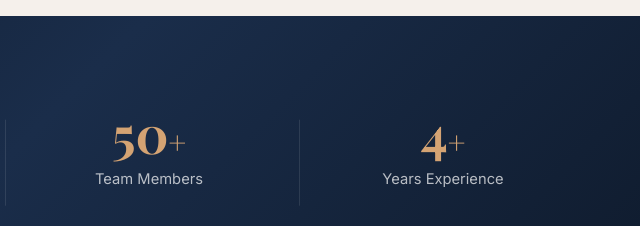
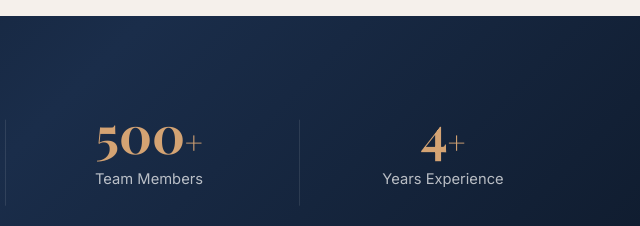
Before and after one commit to FairDebt/Website, a plain HTML site: page home/index.html in a window 1280 px wide. Shown: the part 1654-1880 px from the top of the page, 638-1278 px from the left. Drawn offline with nearby package versions, Linux system fonts and the light colour scheme.

Commit message:
first commit

```diff
--- a/home/index.html
+++ b/home/index.html
@@ -158,7 +158,7 @@
                     <p class="stat-label">Recovery Rate</p>
                 </div>
                 <div class="stat-item" data-aos="zoom-in" data-aos-duration="700" data-aos-delay="200">
-                    <div class="stat-number" data-target="50">0<span class="suffix">+</span></div>
+                    <div class="stat-number" data-target="500">0<span class="suffix">+</span></div>
                     <p class="stat-label">Team Members</p>
                 </div>
                 <div class="stat-item" data-aos="zoom-in" data-aos-duration="700" data-aos-delay="300">
```
Also changed, not shown: index.html (+1 -1 lines).
